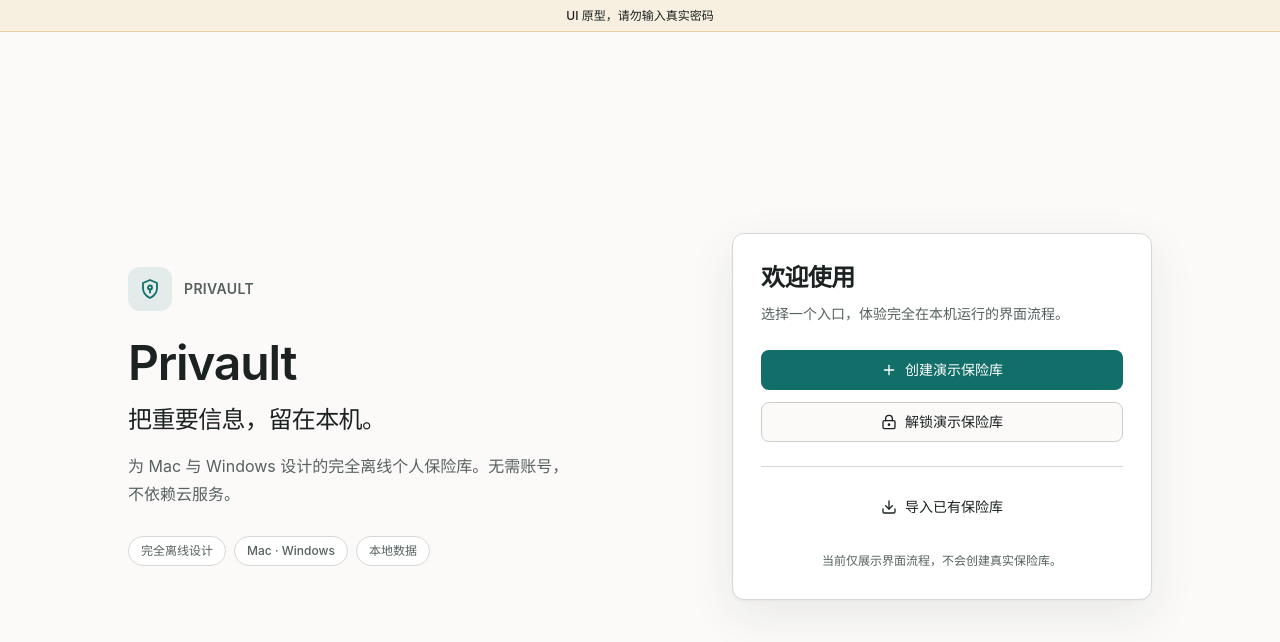
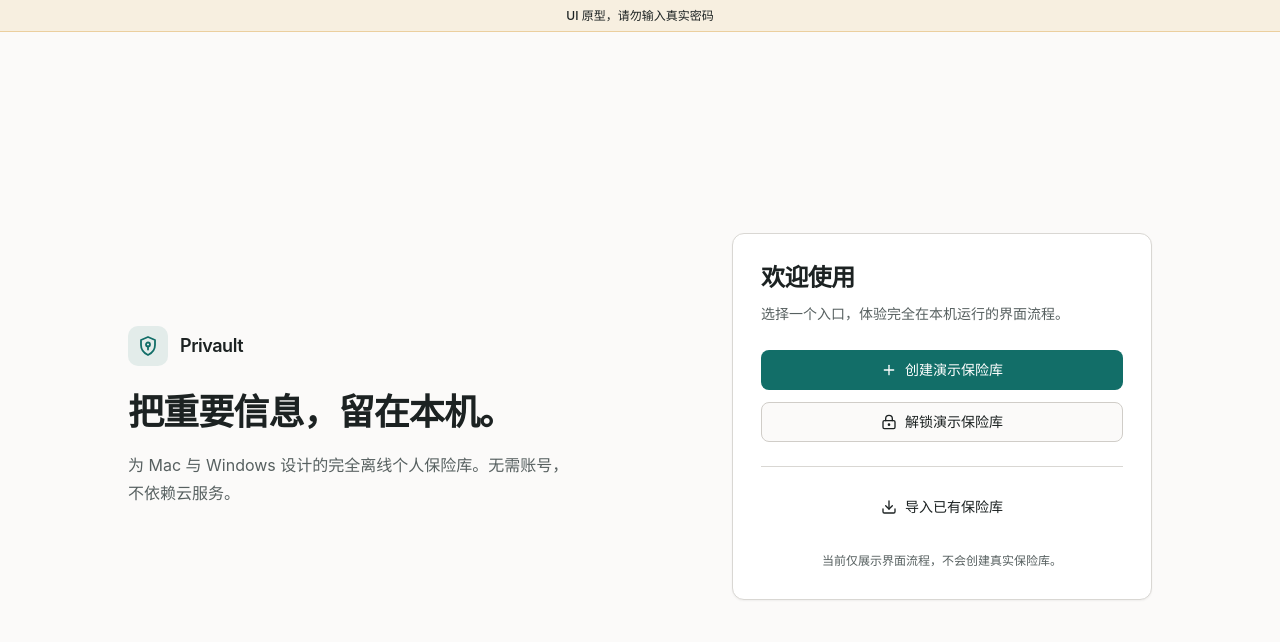
Before and after one commit to fengmingli/privault, a React (Vite) app: page / in a window 1280 px wide. Shown: the top 642 px of the page. Built offline with nearby package versions, Linux system fonts and the light colour scheme; the HTML template or start-up script is replaced by a standard one.

Commit message:
feat: add focused access layout

```diff
--- a/src/features/access/AccessFlow.tsx
+++ b/src/features/access/AccessFlow.tsx
@@ -22,9 +22,10 @@ export function AccessFlow({ gateway, onUnlocked, initialScreen = "welcome" }: A
   const demoMode = gateway.isDemo;
   const chooseLocation = useCallback(() => gateway.chooseLocation(), [gateway]);
   const getLocation = useCallback(() => gateway.getLocation(), [gateway]);
+  const layout = screen === "unlock" || screen === "recover" ? "focused" : "split";
 
   return (
-    <AccessLayout>
+    <AccessLayout variant={layout}>
       {screen === "welcome" && (
         <div className="space-y-6">
           <div className="space-y-2">
--- a/src/features/access/AccessLayout.tsx
+++ b/src/features/access/AccessLayout.tsx
@@ -1,27 +1,46 @@
 import type { PropsWithChildren } from "react";
 import { BrandMark } from "@/components/BrandMark";
 
-export function AccessLayout({ children }: PropsWithChildren) {
+type AccessLayoutProps = PropsWithChildren<{
+  variant?: "split" | "focused";
+}>;
+
+function AccessBrand() {
   return (
-    <main className="flex flex-1 items-center justify-center overflow-y-auto px-6 py-10 lg:px-12">
-      <div className="grid w-full max-w-5xl items-center gap-16 lg:grid-cols-[1fr_420px]">
-        <section className="space-y-7">
-          <div className="flex items-center gap-3">
-            <BrandMark />
-            <span className="text-sm font-semibold tracking-wide text-foreground-muted">PRIVAULT</span>
-          </div>
+    <div className="flex items-center gap-3">
+      <BrandMark className="h-10 w-10 rounded-lg" />
+      <span className="text-lg font-semibold tracking-tight">Privault</span>
+    </div>
+  );
+}
+
+function AccessCard({ children }: PropsWithChildren) {
+  return <section className="w-full rounded-xl border bg-surface p-7 shadow-sm">{children}</section>;
+}
+
+export function AccessLayout({ children, variant = "split" }: AccessLayoutProps) {
+  if (variant === "focused") {
+    return (
+      <main data-layout={variant} className="flex flex-1 items-center justify-center overflow-y-auto px-6 py-8">
+        <div className="w-full max-w-[420px] space-y-6">
+          <AccessBrand />
+          <AccessCard>{children}</AccessCard>
+        </div>
+      </main>
+    );
+  }
+
+  return (
+    <main data-layout={variant} className="flex flex-1 items-center justify-center overflow-y-auto px-6 py-10 lg:px-12">
+      <div className="grid w-full max-w-5xl items-center gap-12 lg:grid-cols-[minmax(0,1fr)_420px] lg:gap-14">
+        <section className="space-y-6">
+          <AccessBrand />
           <div className="space-y-4">
-            <h1 className="text-5xl font-semibold tracking-tight">Privault</h1>
-            <p className="max-w-md text-2xl font-medium leading-snug tracking-tight">把重要信息，留在本机。</p>
+            <h1 className="max-w-md text-4xl font-semibold leading-tight tracking-tight">把重要信息，留在本机。</h1>
             <p className="max-w-md text-base leading-7 text-foreground-muted">为 Mac 与 Windows 设计的完全离线个人保险库。无需账号，不依赖云服务。</p>
           </div>
-          <div className="flex flex-wrap gap-2 text-xs font-medium text-foreground-muted">
-            <span className="rounded-full border bg-surface px-3 py-1.5">完全离线设计</span>
-            <span className="rounded-full border bg-surface px-3 py-1.5">Mac · Windows</span>
-            <span className="rounded-full border bg-surface px-3 py-1.5">本地数据</span>
-          </div>
         </section>
-        <section className="w-full rounded-xl border bg-surface p-7 shadow-panel">{children}</section>
+        <AccessCard>{children}</AccessCard>
       </div>
     </main>
   );
```
Also changed, not shown: 1 other file (tests, documents, lock files or other folders).
